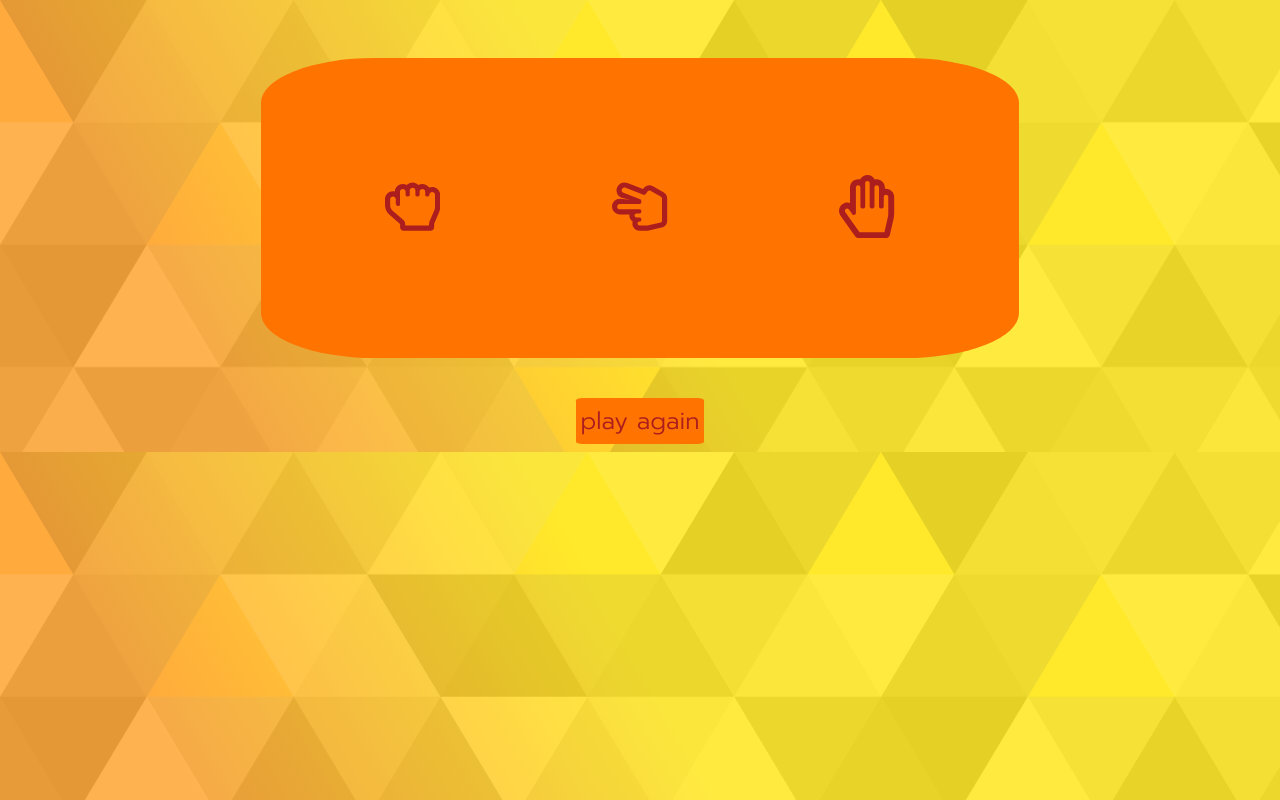
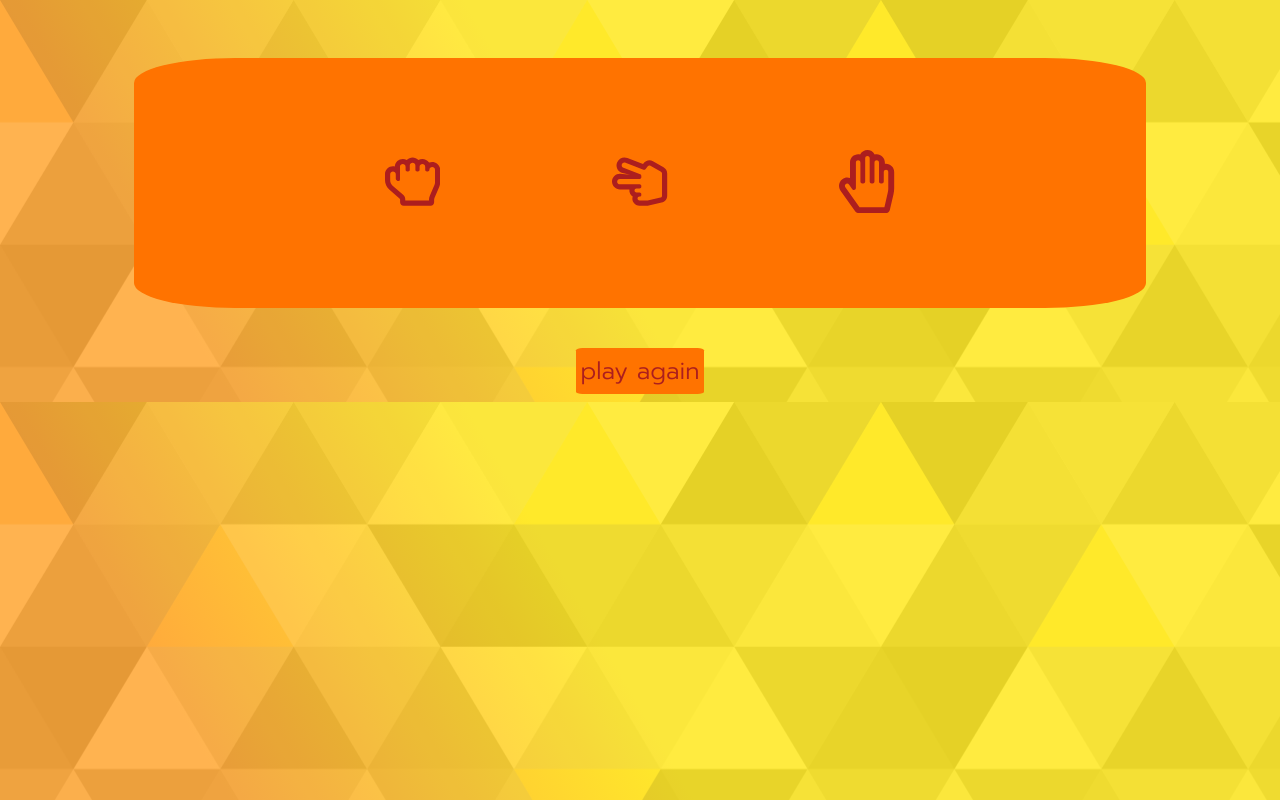
Before and after one commit to ChrysostomouNygren/rockpaperscissors, a plain HTML site: page index.html in a window 1280 px wide. Drawn offline with Linux system fonts and the light colour scheme.

Commit message:
changed some css

```diff
--- a/css/index.css
+++ b/css/index.css
@@ -25,14 +25,16 @@ button {
 }
 
 .weapons {
-  min-height: 300px;
+  min-height: 250px;
   display: flex;
   background-color: rgb(255, 115, 0);
   justify-content: space-evenly;
   align-items: center;
   width: 60%;
   margin-top: 50px;
-  border-radius: 15%;
+  border-radius: 10%;
+  padding-left: 10%;
+  padding-right: 10%;
 }
 
 h2{
```
